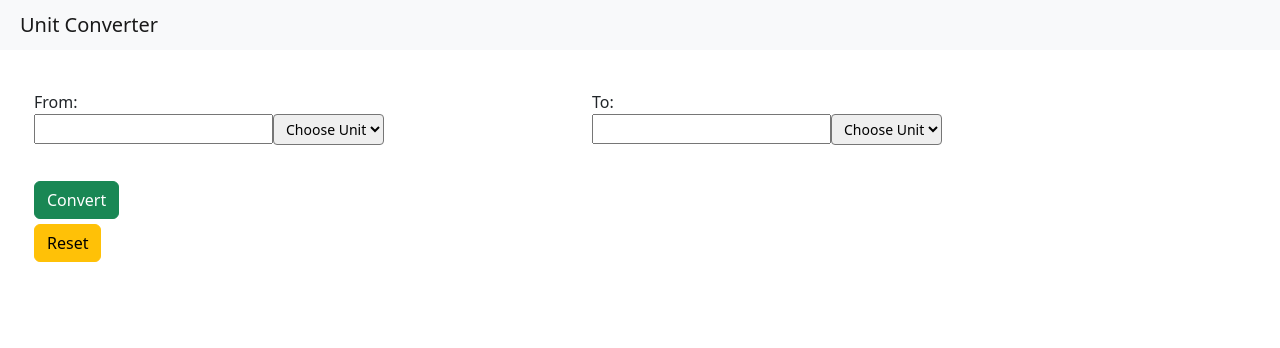
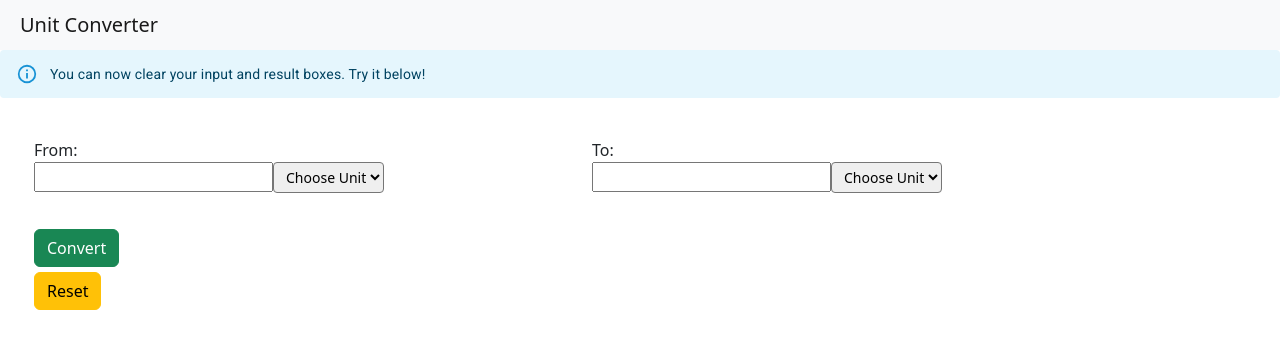
Before and after one commit to eyc94/unit-converter, a React (Create React App) app: page / in a window 1280 px wide. Shown: the top 348 px of the page. Built offline with nearby package versions, Linux system fonts and the light colour scheme.

Commit message:
Added info dialog

```diff
--- a/package.json
+++ b/package.json
@@ -3,6 +3,9 @@
   "version": "0.1.0",
   "private": true,
   "dependencies": {
+    "@emotion/react": "^11.10.4",
+    "@emotion/styled": "^11.10.4",
+    "@mui/material": "^5.10.9",
     "@testing-library/jest-dom": "^5.16.5",
     "@testing-library/react": "^13.4.0",
     "@testing-library/user-event": "^13.5.0",
--- a/public/index.html
+++ b/public/index.html
@@ -3,6 +3,7 @@
   <head>
     <meta charset="utf-8" />
     <link rel="icon" href="%PUBLIC_URL%/favicon.ico" />
+    <link rel="stylesheet" href="https://fonts.googleapis.com/css?family=Roboto:300,400,500,700&display=swap" />
     <meta name="viewport" content="width=device-width, initial-scale=1" />
     <meta name="theme-color" content="#000000" />
     <meta
--- a/src/App.js
+++ b/src/App.js
@@ -1,10 +1,14 @@
 import UnitConverterBox from "./components/UnitConverterBox";
 import Title from "./components/Title";
+import {Alert} from "@mui/material";
 
 const App = () => {
   return(
     <div>
       <Title />
+      <Alert severity="info">
+        You can now clear your input and result boxes. Try it below!
+      </Alert>
       <UnitConverterBox />
     </div>
   );
```
Also changed, not shown: 1 other file (tests, documents, lock files or other folders).
